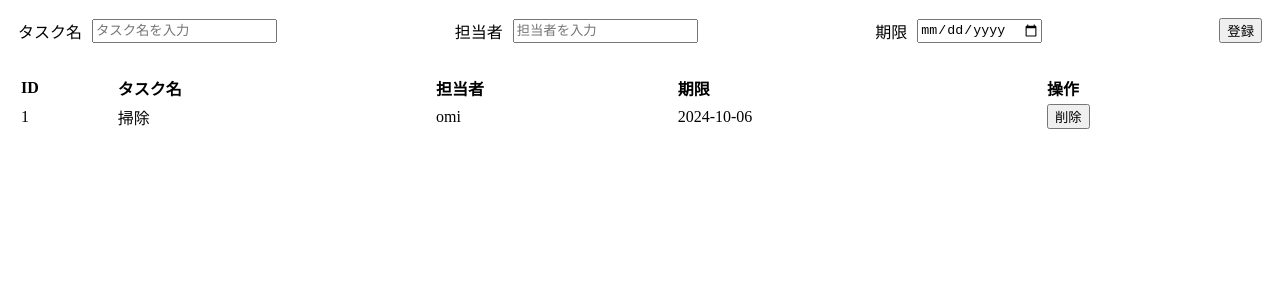
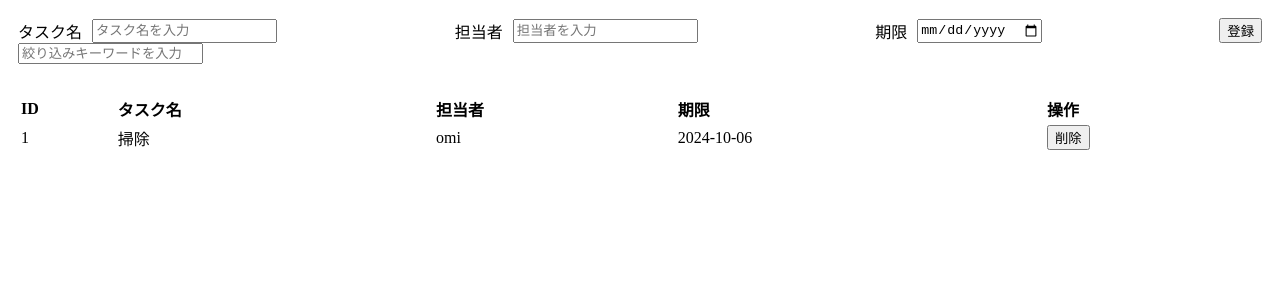
Before and after one commit to Omi354/todo-app-react, a React (Vite) app: page / in a window 1280 px wide. Shown: the top 300 px of the page. Built offline with nearby package versions, Linux system fonts and the light colour scheme.

Commit message:
絞り込み用のインプットタグを表示し、onChangeイベントを仕込みました

```diff
--- a/src/App.tsx
+++ b/src/App.tsx
@@ -169,6 +169,20 @@ const TasksArea: React.FC<TasksAreaProps> = ({ tasks, onDeleteBtnClick }) => {
   );
 };
 
+type FilteringAreaProps = {
+  onFilterChange: (e: React.ChangeEvent<HTMLInputElement>) => void;
+};
+
+const FilteringArea: React.FC<FilteringAreaProps> = ({ onFilterChange }) => {
+  return (
+    <input
+      type="text"
+      placeholder="絞り込みキーワードを入力"
+      onChange={onFilterChange}
+    />
+  );
+};
+
 function App() {
   const [name, setName] = useState("");
   const [person, setPerson] = useState("");
@@ -188,6 +202,10 @@ function App() {
     setTasks(deletedTasks);
   };
 
+  const handleFilterChange = (e: React.ChangeEvent<HTMLInputElement>) => {
+    console.log("filterWord", e.target.value);
+  };
+
   return (
     <div className="container">
       <InputTaskArea
@@ -200,6 +218,7 @@ function App() {
         deadline={deadline}
         setDeadline={setDeadline}
       />
+      <FilteringArea onFilterChange={handleFilterChange} />
       <TasksArea tasks={tasks} onDeleteBtnClick={handleDeleteBtnClick} />
     </div>
   );
```
